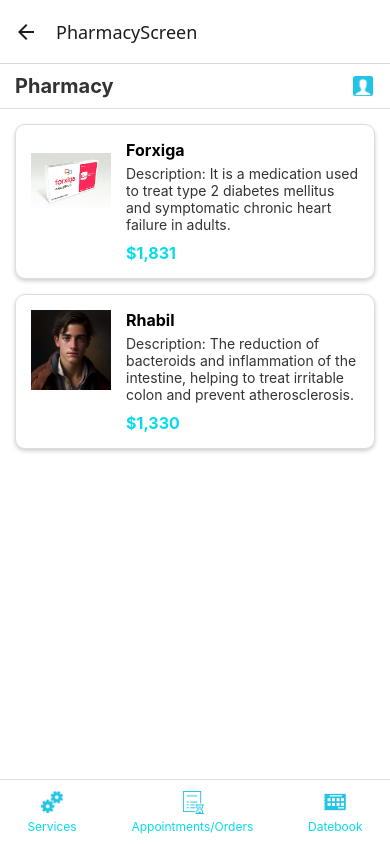
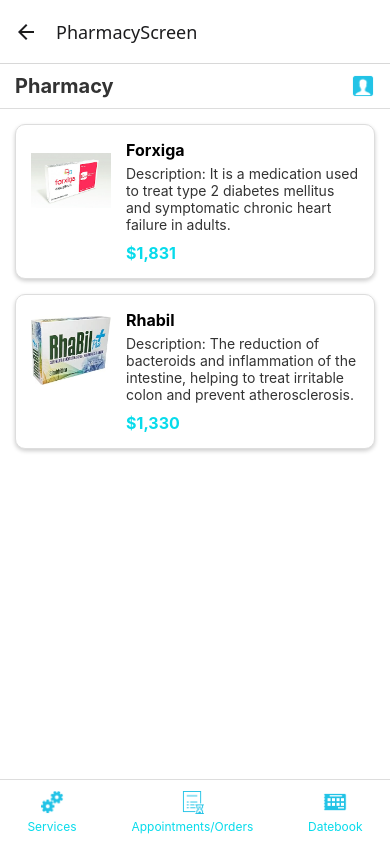
Before and after one commit to Anava300102/Medical, a React Native app: screen /PharmacyScreen in a window 390 px wide. Built offline with nearby package versions, Linux system fonts and the light colour scheme.

Commit message:
fix_orientation

```diff
--- a/app.json
+++ b/app.json
@@ -3,7 +3,7 @@
     "name": "MedicalServices",
     "slug": "MedicalServices",
     "version": "1.0.0",
-    "orientation": "portrait",
+    "orientation": "DEFAULT",
     "icon": "./assets/icon.png",
     "userInterfaceStyle": "light",
     "newArchEnabled": true,
--- a/src/screens/PharmacyScreen.js
+++ b/src/screens/PharmacyScreen.js
@@ -17,7 +17,7 @@
       description:
         'The reduction of bacteroids and inflammation of the intestine, helping to treat irritable colon and prevent atherosclerosis.',
       price: '$1,330',
-      image: require('../../assets/profile.png'),
+      image: require('../../assets/rhabil.png'),
     },
   ];
 
```
